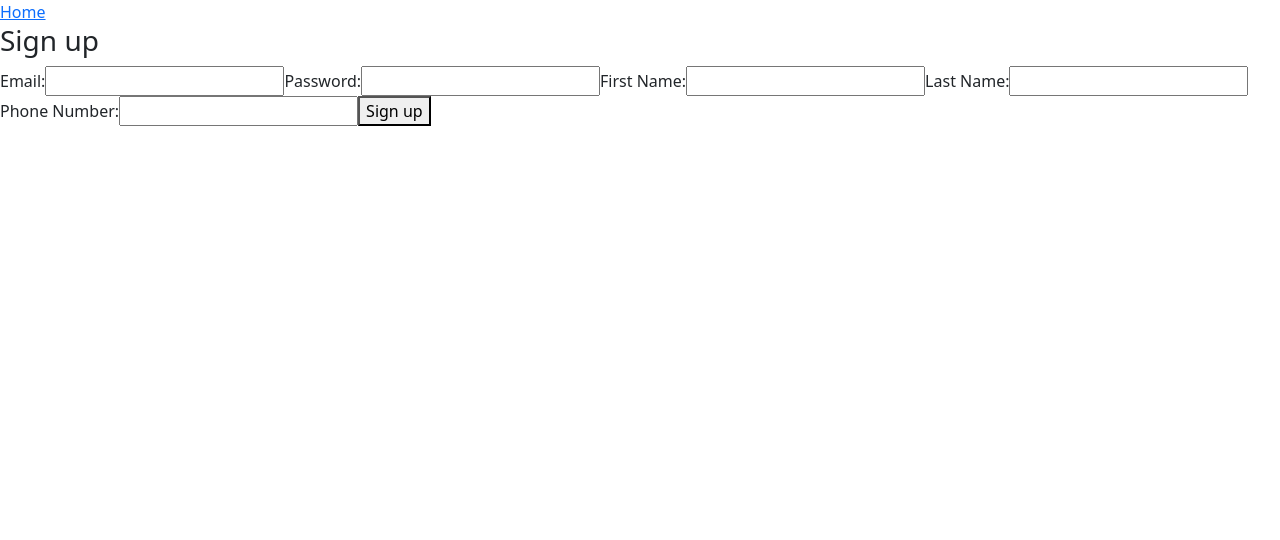
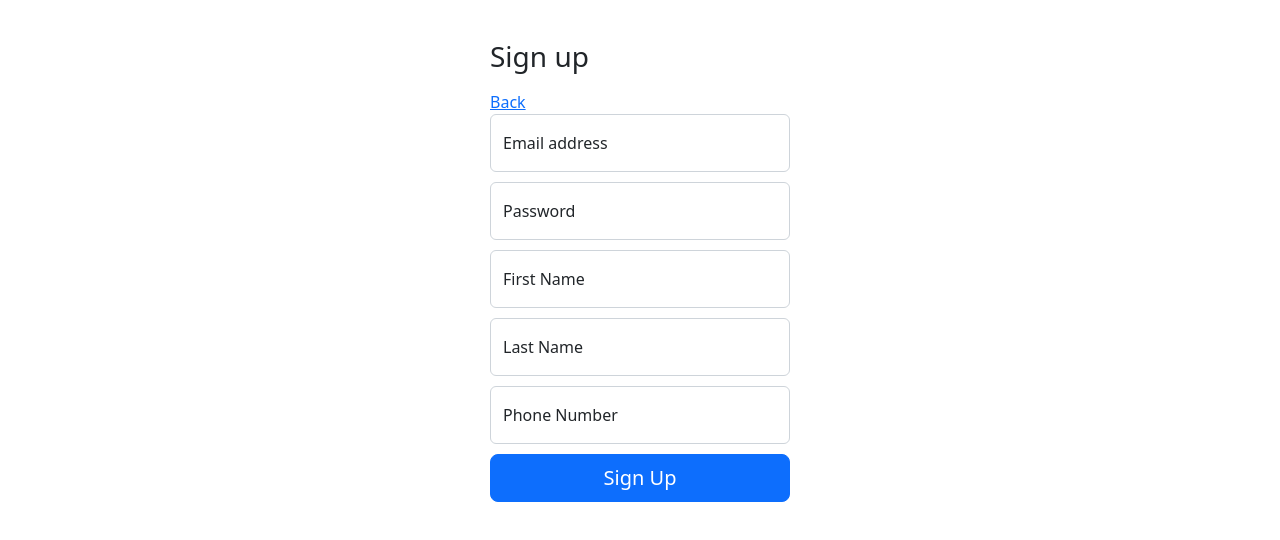
Before and after one commit to siarheipats/opinionated_project_management, a React (Create React App) app in the folder frontend/: page /signup in a window 1280 px wide. Shown: the top 540 px of the page. Built offline with nearby package versions, Linux system fonts and the light colour scheme.

Commit message:
Signup/Signin Implementation
Fully implemented signup signin logic for the up.

```diff
--- a/frontend/src/components/navbar.js
+++ b/frontend/src/components/navbar.js
@@ -1,4 +1,14 @@
+import { useLogout } from "../hooks/useLogout";
+import { useAuthContext } from "../hooks/useAuthContext";
+
 const Navbar = () => {
+    const { logout } = useLogout();
+    const {user} = useAuthContext()
+
+    const handleLogout = () => {
+        logout();
+    }
+
     return (
         <nav class="navbar navbar-expand-lg navbar-dark bg-dark">
             <div class="container-fluid">
@@ -9,11 +19,11 @@ const Navbar = () => {
             <div class="collapse navbar-collapse" id="navbarText">
                 <ul class="navbar-nav me-auto mb-2 mb-lg-0">
                     <li class="nav-item">
-                        <span class="navbar-text">&nbsp;&nbsp;&nbsp;&nbsp;&nbsp;&nbsp;Welcome, [FirstName] [LastName]</span>
+                        <span class="navbar-text">&nbsp;&nbsp;&nbsp;&nbsp;&nbsp;&nbsp;Welcome, {user.user.firstName} {user.user.lastName}</span>
                     </li>
                 </ul>
                 <span class="navbar-text">
-                    <button class="btn btn-primary" type="button">Logout</button>
+                    <button class="btn btn-primary" type="button" onClick={handleLogout}>Log out</button>
                 </span>
             </div>
         </div>
--- a/frontend/src/context/AuthContext.js
+++ b/frontend/src/context/AuthContext.js
@@ -1,4 +1,4 @@
-import {createContext, useReducer } from 'react';
+import {createContext, useReducer, useEffect } from 'react';
 
 export const AuthContext = createContext();
 
@@ -18,6 +18,13 @@ export const AuthContextProvider = ({ children }) => {
         user: null
     })
 
+    useEffect(() => {
+        const user = JSON.parse(localStorage.getItem('user'));
+        if (user) {
+            dispatch({type: 'LOGIN', payload: user});
+        }
+    }, [])
+
     console.log('AuthContext state: ', state);
 
     return (
--- /dev/null
+++ b/frontend/src/hooks/useLogin.js
@@ -0,0 +1,35 @@
+import { useState } from "react";
+import { useAuthContext } from "./useAuthContext";
+
+export const useLogin = () => {
+    const [error, setError] = useState(null);
+    const [isLoading, setIsLoading] = useState(null);
+    const {dispatch} = useAuthContext();
+
+    const login = async (email, password)  => {
+        setIsLoading(true)
+        setError(null)
+
+        const response = await fetch('/api/user/login', {
+            method: 'POST',
+            headers: {'Content-Type': 'application/json'},
+            body: JSON.stringify({email, password})
+        })
+
+        const json = await response.json();
+
+        if (!response.ok) {
+            setIsLoading(false);
+            setError(json.error);
+        }
+        if (response.ok) {
+            // save the user's json object to local storage
+            localStorage.setItem('user', JSON.stringify(json));
+            // update the AuthContext
+            dispatch({type: 'LOGIN', payload: json})
+            setIsLoading(false);
+        }
+    }
+
+    return {login, isLoading, error}
+}
--- /dev/null
+++ b/frontend/src/hooks/useLogout.js
@@ -0,0 +1,15 @@
+import { useAuthContext} from './useAuthContext'
+
+export const useLogout = () => {
+    const { dispatch } = useAuthContext();
+
+    const logout = () => {
+        // remove user token from local storage
+        localStorage.removeItem('user');
+
+        // dispatch logout
+        dispatch({type: 'LOGOUT'});
+    }
+
+    return {logout}
+}
--- a/frontend/src/index.css
+++ b/frontend/src/index.css
@@ -5,9 +5,28 @@ body {
     sans-serif;
   -webkit-font-smoothing: antialiased;
   -moz-osx-font-smoothing: grayscale;
+  height: 100%;
+  align-items: center;
+
+  background-color: #f5f5f5;
 }
 
 code {
   font-family: source-code-pro, Menlo, Monaco, Consolas, 'Courier New',
     monospace;
 }
+
+.form-signin {
+  max-width: 330px;
+  padding: 15px;
+  padding-top: 40px;
+  padding-bottom: 40px;
+}
+
+.form-signin .form-floating:focus-within {
+  z-index: 2;
+}
+
+.form-signin input {
+  margin-bottom: 10px;
+}
--- a/frontend/src/pages/home.js
+++ b/frontend/src/pages/home.js
@@ -1,35 +1,25 @@
-import { useState } from "react";
+import { useAuthContext } from "../hooks/useAuthContext";
+
+// pages
+import Dashboard from './dashboard'
+import Login from './login'
 
 const Home = () => {
-    const [email, setEmail] = useState('');
-    const [password, setPassword] = useState('');
 
-    const handleSubmit = async (e) => {
-        e.preventDefault();
-
-        console.log(email, password)
-    }
+    const {user} = useAuthContext()
 
     return(
         <div>
-            <h1>Home Page</h1>
-            <a href="/signup" className="link-primary">Sign Up</a>
-            <form onSubmit={handleSubmit}>
-                <h3>Sign up</h3>
-                <label>Email:</label>
-                <input
-                    type='email'
-                    onChange={(e) => setEmail(e.target.value)}
-                    value={email}
-                />
-                <label>Password:</label>
-                <input
-                    type='password'
-                    onChange={(e) => setPassword(e.target.value)}
-                    value={password}
-                />
-                <button>Login</button>
-            </form>
+            {user && (
+            <div>
+                <Dashboard/>
+            </div>
+            )}
+            {!user && (
+            <div>
+                <Login/>
+            </div>
+            )}
         </div>
     )
 }
--- /dev/null
+++ b/frontend/src/pages/login.js
@@ -0,0 +1,52 @@
+import { useState } from "react";
+import { useLogin } from "../hooks/useLogin";
+
+const Login = () => {
+    const [email, setEmail] = useState('');
+    const [password, setPassword] = useState('');
+    const {login, error, isLoading} = useLogin();
+
+    const handleSubmit = async (e) => {
+        e.preventDefault();
+
+        await login(email, password);
+    }
+
+    return (
+        <div>
+            <main class="form-signin w-100 m-auto">
+                <form onSubmit={handleSubmit}>
+                    <h1 class="h3 mb-3 fw-normal">Please sign in</h1>
+                    <div class="form-floating">
+                        <input
+                            type="email"
+                            class="form-control"
+                            id="floatingInput"
+                            placeholder="name@example.com"
+                            onChange={(e) => setEmail(e.target.value)}
+                            value={email}
+                        />
+                        <label for="floatingInput">Email address</label>
+                    </div>
+                    <div class="form-floating">
+                        <input
+                            type="password"
+                            class="form-control"
+                            id="floatingPassword"
+                            placeholder="Password"
+                            onChange={(e) => setPassword(e.target.value)}
+                            value={password}
+                            />
+                        <label for="floatingPassword">Password</label>
+                    </div>
+                    <span><a href="/signup" className="link-primary">Sign Up</a></span>
+                    <br/>
+                    <button class="w-100 btn btn-lg btn-primary" type="submit" disabled={isLoading}>Sign in</button>
+                    {error && <div>{error}</div>}
+                </form>
+            </main>
+        </div>
+    )
+}
+
+export default Login;
--- a/frontend/src/pages/signup.js
+++ b/frontend/src/pages/signup.js
@@ -1,5 +1,6 @@
 import { useState } from "react";
 import { useSignup } from "../hooks/useSignup";
+import { useNavigate } from 'react-router-dom'
 
 const Signup = () => {
     const [email, setEmail] = useState('');
@@ -10,50 +11,75 @@ const Signup = () => {
     const [phoneNumber, setPhoneNumber] = useState('');
     const {signup, error, isLoading} = useSignup()
 
+    const navigate = useNavigate()
+
     const handleSubmit = async (e) => {
         e.preventDefault();
-
         await signup(email, phoneNumber, firstName, lastName, password);
+        navigate('/');
     }
 
     return (
         <div>
-            <a href="/" className="link-primary">Home</a>
+            <main class="form-signin w-100 m-auto">
                 <form onSubmit={handleSubmit}>
-            <h3>Sign up</h3>
-            <label>Email:</label>
+                    <h1 class="h3 mb-3 fw-normal">Sign up</h1>
+                    <span><a href="/" className="link-primary">Back</a></span>
+                    <div class="form-floating">
                         <input
-                type='email'
+                            type="email"
+                            class="form-control"
+                            id="floatingInput"
+                            placeholder="name@example.com"
                             onChange={(e) => setEmail(e.target.value)}
                             value={email}
                         />
-            <label>Password:</label>
+                        <label for="floatingInput">Email address</label>
+                    </div>
+                    <div class="form-floating">
                         <input
-                type='password'
+                            type="password"
+                            class="form-control"
+                            placeholder="Password"
                             onChange={(e) => setPassword(e.target.value)}
                             value={password}
                             />
-            <label>First Name:</label>
+                        <label for="floatingPassword">Password</label>
+                    </div>
+                    <div class="form-floating">
                         <input
-                type='text'
+                            type="text"
+                            class="form-control"
+                            placeholder="Password"
                             onChange={(e) => setFirstName(e.target.value)}
                             value={firstName}
                             />
-            <label>Last Name:</label>
+                        <label for="floatingPassword">First Name</label>
+                    </div>
+                    <div class="form-floating">
                         <input
-                type='text'
+                            type="text"
+                            class="form-control"
+                            placeholder="Last Name"
                             onChange={(e) => setLastName(e.target.value)}
                             value={lastName}
                             />
-            <label>Phone Number:</label>
+                        <label for="floatingPassword">Last Name</label>
+                    </div>
+                    <div class="form-floating">
                         <input
-                type='tel'
+                            type="text"
+                            class="form-control"
+                            placeholder="Phone Number"
                             onChange={(e) => setPhoneNumber(e.target.value)}
                             value={phoneNumber}
                             />
-            <button disabled={isLoading}>Sign up</button>
+                        <label for="floatingPassword">Phone Number</label>
+                    </div>
+                    <button class="w-100 btn btn-lg btn-primary" type="submit" disabled={isLoading}>Sign Up</button>
                     {error && <div>{error}</div>}
                 </form>
+            </main>
         </div>
     )
 }
```
Lines whose indentation alone changed are shown as unchanged.
